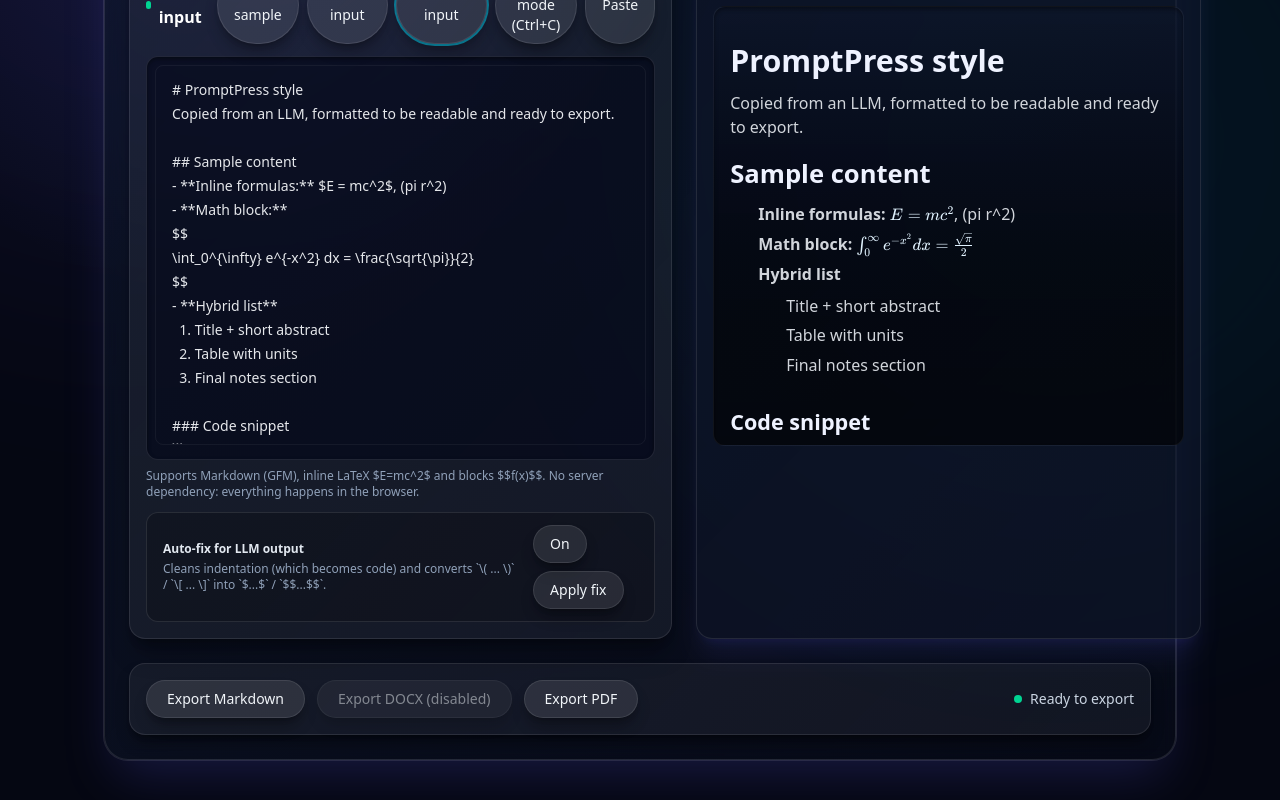
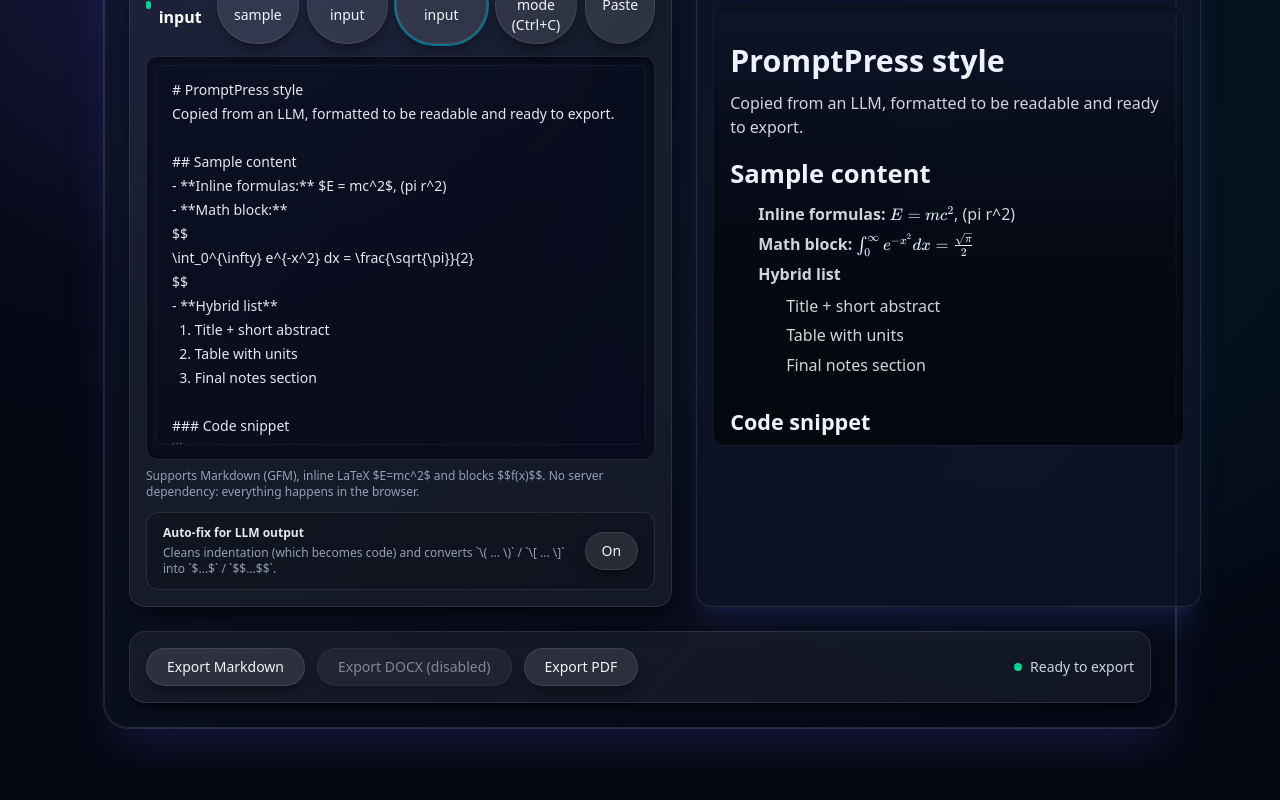
Before and after one commit to gioruggieri/PromptPress, a Next.js app: page / in a window 1280 px wide. Shown: the part 371-1171 px from the top of the page. After the commit the page ends 1139 px from the top, so only its background shows below. Built offline with nearby package versions, Linux system fonts and the light colour scheme.

Commit message:
apply fix button removed

```diff
--- a/app/page.tsx
+++ b/app/page.tsx
@@ -2317,21 +2317,6 @@ export default function Home() {
                   >
                     {autoFix ? "On" : "Off"}
                   </button>
-                  <button
-                    type="button"
-                    onClick={() => {
-                      const base = normalizeCopyCodeBlocks(value);
-                      const fixed =
-                        llmSource === "gemini"
-                          ? normalizeLlmMarkdown(base)
-                          : normalizeChatgptMarkdown(base);
-                      setValue(fixed);
-                      setStatus("Fix applied to text");
-                    }}
-                    className={clsx(buttonStyles, "bg-indigo-500/20")}
-                  >
-                    Apply fix
-                  </button>
                 </div>
               </div>
             </section>
```
